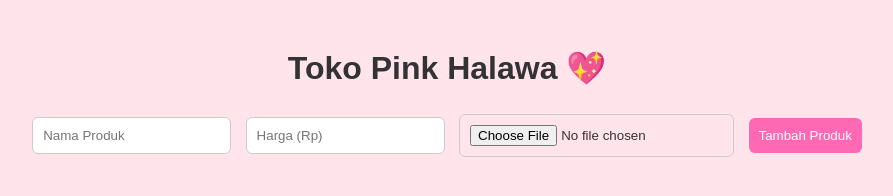
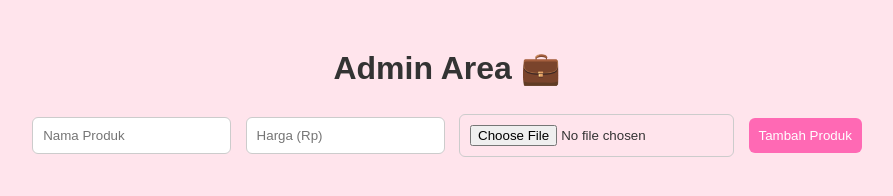
Before and after one commit to citnias/SSOstore, a plain HTML site: page index.html in a window 1280 px wide. Shown: the whole page, without its empty margins (193-1086 px from the left). Drawn offline with Linux system fonts and the light colour scheme.

Commit message:
Update index.html

```diff
--- a/index.html
+++ b/index.html
@@ -2,22 +2,23 @@
 <html lang="id">
 <head>
   <meta charset="UTF-8" />
-  <meta name="viewport" content="width=device-width, initial-scale=1.0" />
-  <title>Toko Pink Halawa</title>
-  <link rel="stylesheet" href="style.css" />
+  <meta name="viewport" content="width=device-width, initial-scale=1.0"/>
+  <title>Admin - Toko Pink</title>
+  <link rel="stylesheet" href="style.css"/>
 </head>
 <body>
-  <h1>Toko Pink Halawa 💖</h1>
+  <h1>Admin Area 💼</h1>
 
   <div id="form">
-    <input type="text" id="productName" placeholder="Nama Produk" />
-    <input type="number" id="productPrice" placeholder="Harga (Rp)" />
-    <input type="file" id="productImage" accept="image/*" />
+    <input type="text" id="productName" placeholder="Nama Produk"/>
+    <input type="number" id="productPrice" placeholder="Harga (Rp)"/>
+    <input type="file" id="productImage" accept="image/*"/>
     <button onclick="addProduct()">Tambah Produk</button>
   </div>
 
   <div id="product-list"></div>
 
   <script src="script.js"></script>
+  <script>initAdmin();</script>
 </body>
 </html>
```
